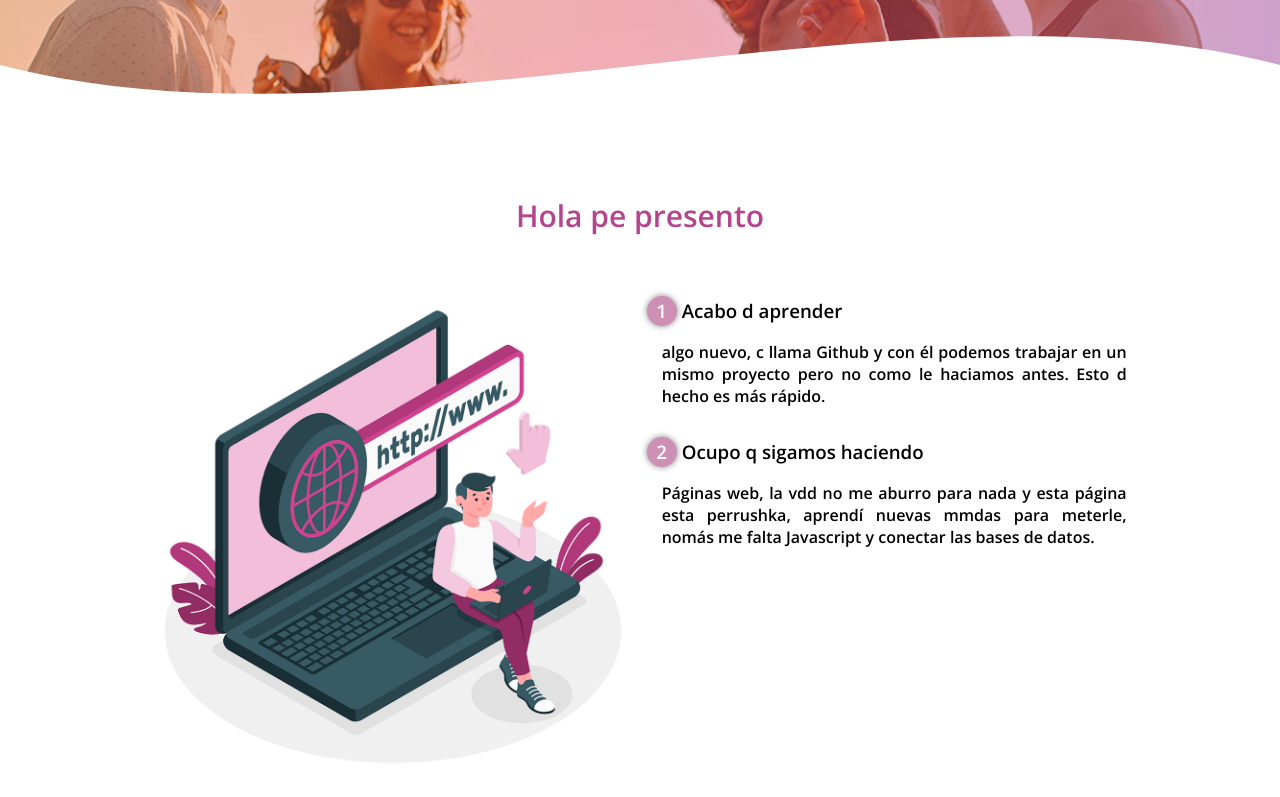
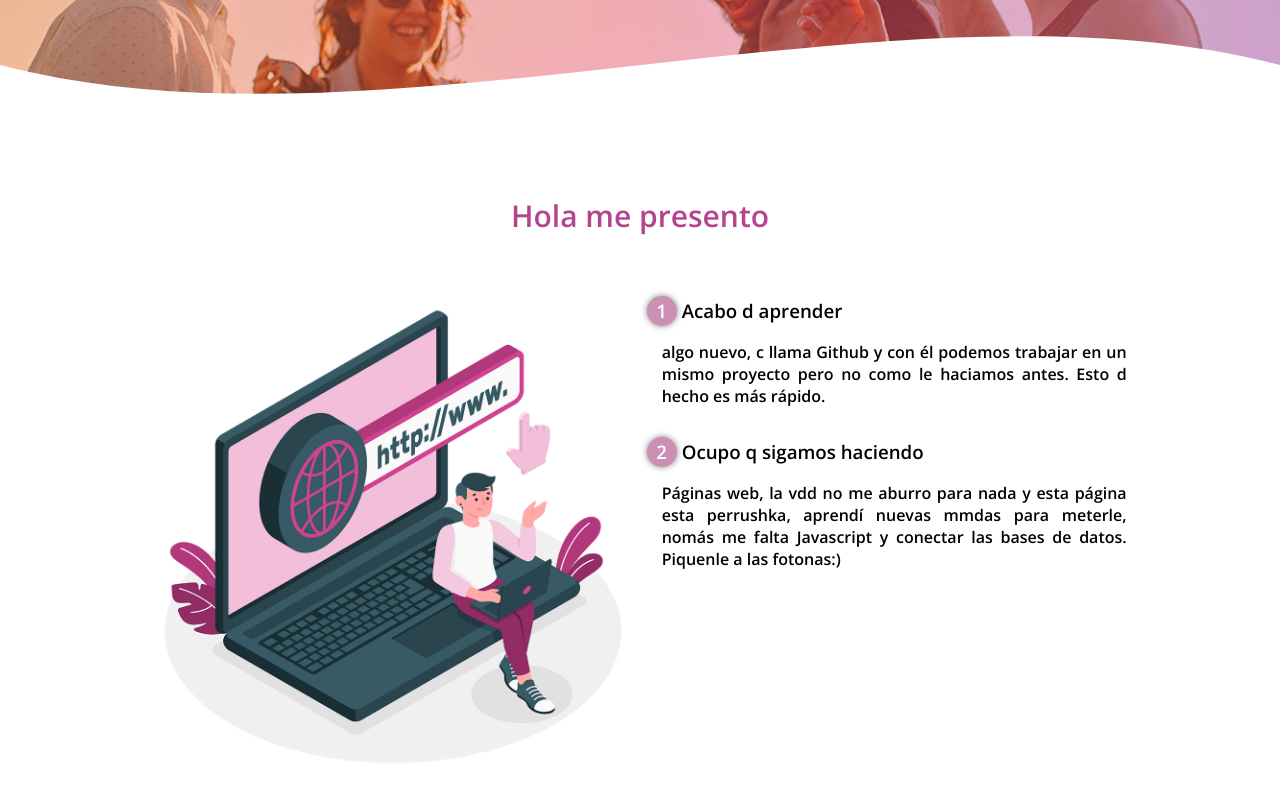
Before and after one commit to Najeragim/MiPaginaWeb, a plain HTML site: page index.html in a window 1280 px wide. Shown: the part 435-1232 px from the top of the page. Drawn offline with nearby package versions, Linux system fonts and the light colour scheme.

Commit message:
Correcion ortografica

```diff
--- a/index.html
+++ b/index.html
@@ -27,14 +27,14 @@
     </header>
     <main>
         <section class="contenedor sobre-nosotros">
-            <h2 class="titulo">Hola pe presento</h2>
+            <h2 class="titulo">Hola me presento</h2>
             <div class="contenedor-sobre-nosotros">
                 <img loading: "lazy" src="img/ilustracion1.png" alt="" class="imagen-about-us">
                 <div class="contenido-textos">
                     <h3><span>1</span>Acabo d aprender</h3>
                     <p>algo nuevo, c llama Github y con &eacute;l podemos trabajar en un mismo proyecto pero no como le haciamos antes. Esto d hecho es m&aacute;s r&aacute;pido.</p>
                     <h3><span>2</span>Ocupo q sigamos haciendo</h3>
-                    <p>P&aacute;ginas web, la vdd no me aburro para nada y esta p&aacute;gina esta perrushka, aprend&iacute; nuevas mmdas para meterle, nom&aacute;s me falta Javascript y conectar las bases de datos.</p>
+                    <p>P&aacute;ginas web, la vdd no me aburro para nada y esta p&aacute;gina esta perrushka, aprend&iacute; nuevas mmdas para meterle, nom&aacute;s me falta Javascript y conectar las bases de datos. Piquenle a las fotonas:)</p>
                 </div>
             </div>
         </section>
```
